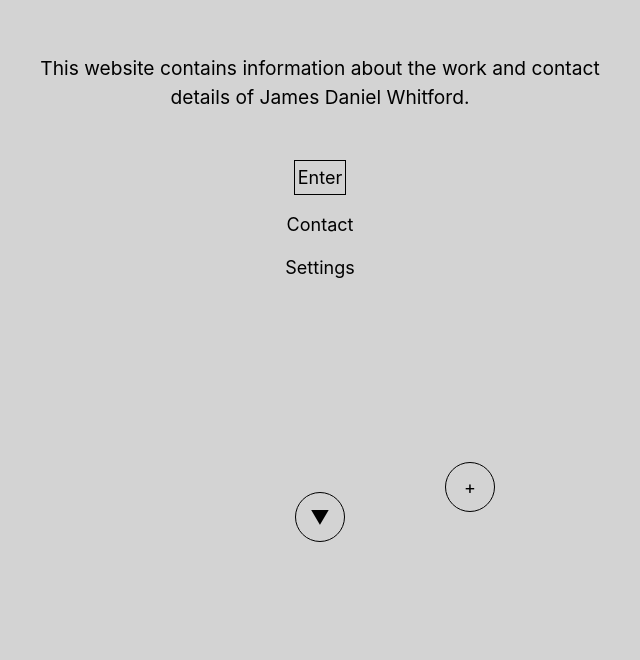
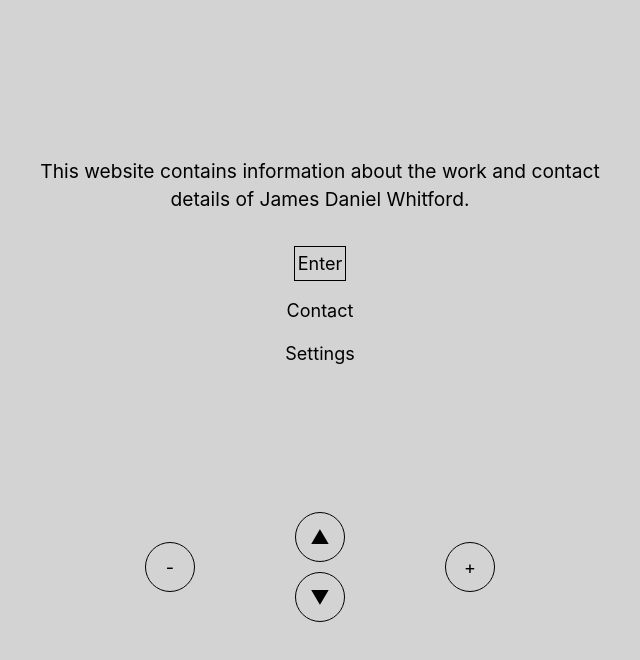
Before and after one commit to jamesdanielwhitford/portfolio, a React (Vite) app: page / in a window 1280 px wide. Shown: the part 138-798 px from the top of the page, without its empty margins (320-960 px from the left). Built offline with nearby package versions, Linux system fonts and the light colour scheme; no server answers.

Commit message:
Great pretty good styling

```diff
--- a/src/App.css
+++ b/src/App.css
@@ -10,14 +10,14 @@
   align-items: center;
   justify-content: center;
   position: fixed;
-  bottom: 15%;
+  bottom: 5%; /* Adjusted to move up the screen */
   left: 50%;
   transform: translateX(-50%);
 }
 
 .arrow-buttons button {
-  width: 40px;
-  height: 40px;
+  width: 50px;
+  height: 50px;
   display: flex;
   justify-content: center;
   align-items: center;
@@ -33,8 +33,8 @@
 }
 
 .plus-button, .minus-button {
-  width: 40px;
-  height: 40px;
+  width: 50px;
+  height: 50px;
   display: flex;
   justify-content: center;
   align-items: center;
@@ -46,9 +46,9 @@
 }
 
 .plus-button {
-  margin-left: 100px;
+  margin-left: 100px; /* Adjust for spacing to the right */
 }
 
 .minus-button {
-  margin-right: 100px;
+  margin-right: 100px; /* Adjust for spacing to the left */
 }
--- a/src/components/Contact.jsx
+++ b/src/components/Contact.jsx
@@ -1,75 +1,56 @@
-import React from 'react';
+import React, { useState } from 'react';
 import { useNavigate } from 'react-router-dom';
+import '../App.css';
 
-const ContactPage = () => {
+function ContactPage() {
+  const [selectedOption, setSelectedOption] = useState(0);
+  const menuOptions = ['james.whitford0@gmail.com'];
   const navigate = useNavigate();
-  const [selectedOption, setSelectedOption] = React.useState(0);
-  const options = ["Email: james.whitford0@gmail.com"];
 
   const handleKeyDown = (event) => {
-    if (event.key === "ArrowDown") {
-      setSelectedOption((prevOption) => (prevOption + 1) % options.length);
-    } else if (event.key === "ArrowUp") {
-      setSelectedOption((prevOption) => (prevOption - 1 + options.length) % options.length);
-    } else if (event.key === "Enter") {
-      handleOptionSelect();
+    if (event.key === 'ArrowDown') {
+      setSelectedOption((prevOption) => (prevOption + 1) % menuOptions.length);
+    } else if (event.key === 'ArrowUp') {
+      setSelectedOption((prevOption) => (prevOption - 1 + menuOptions.length) % menuOptions.length);
+    } else if (event.key === 'Enter') {
+      window.location.href = `mailto:${menuOptions[selectedOption]}`;
     }
   };
 
-  const handleOptionSelect = () => {
-    const selected = options[selectedOption];
-    if (selected === "Email: james.whitford0@gmail.com") {
-      window.location.href = "mailto:james.whitford0@gmail.com";
-    }
-  };
-
-  React.useEffect(() => {
-    window.addEventListener("keydown", handleKeyDown);
-    return () => {
-      window.removeEventListener("keydown", handleKeyDown);
-    };
-  }, []);
-
-  const isTopMostItem = selectedOption === 0;
-  const isBottomMostItem = selectedOption === options.length - 1;
-
   return (
-    <div className="flex-col h-screen bg-gray-200 text-center">
+    <div onKeyDown={handleKeyDown} tabIndex="0" className="flex-col items-center justify-center h-screen">
+      <h1 className="text-center mb-8">Contact James Daniel Whitford through email:</h1>
       <div className="space-y-4">
-        <h1 className="mb-12 mt-48">Contact</h1>
-        {options.map((option, index) => (
+        {menuOptions.map((option, index) => (
           <div
-            key={option}
-            className={`${
-              index === selectedOption ? "selected" : ""
-            }`}
+            key={index}
+            className={`text-center ${selectedOption === index ? 'selected' : ''}`}
+            onClick={() => window.location.href = `mailto:${option}`}
           >
             {option}
           </div>
         ))}
       </div>
       <div className="horizontal-buttons">
-        <button className="minus-button" style={{ visibility: navigate ? 'visible' : 'hidden' }} onClick={() => navigate(-1)}>-</button>
+        <button className="minus-button hidden" onClick={() => navigate('/')}>-</button>
         <div className="arrow-buttons">
           <button
-            className="up-button"
-            style={{ visibility: isTopMostItem ? 'hidden' : 'visible' }}
-            onClick={() => setSelectedOption((prevOption) => (prevOption - 1 + options.length) % options.length)}
+            onClick={() => setSelectedOption((prevOption) => (prevOption - 1 + menuOptions.length) % menuOptions.length)}
+            disabled={selectedOption === 0}
           >
             ▲
           </button>
           <button
-            className="down-button"
-            style={{ visibility: isBottomMostItem ? 'hidden' : 'visible' }}
-            onClick={() => setSelectedOption((prevOption) => (prevOption + 1) % options.length)}
+            onClick={() => setSelectedOption((prevOption) => (prevOption + 1) % menuOptions.length)}
+            disabled={selectedOption === menuOptions.length - 1}
           >
             ▼
           </button>
         </div>
-        <button className="plus-button" onClick={handleOptionSelect}>+</button>
+        <button className="plus-button" onClick={() => window.location.href = `mailto:${menuOptions[selectedOption]}`}>+</button>
       </div>
     </div>
   );
-};
+}
 
 export default ContactPage;
--- a/src/components/LandingPage.jsx
+++ b/src/components/LandingPage.jsx
@@ -1,79 +1,70 @@
-import React from 'react';
+import React, { useState } from 'react';
 import { useNavigate } from 'react-router-dom';
+import '../App.css';
 
-const LandingPage = () => {
+function LandingPage() {
+  const [selectedOption, setSelectedOption] = useState(0);
+  const menuOptions = ['Enter', 'Contact', 'Settings'];
   const navigate = useNavigate();
-  const [selectedOption, setSelectedOption] = React.useState(0);
-  const options = ["Enter", "Contact", "Settings"];
 
   const handleKeyDown = (event) => {
-    if (event.key === "ArrowDown") {
-      setSelectedOption((prevOption) => (prevOption + 1) % options.length);
-    } else if (event.key === "ArrowUp") {
-      setSelectedOption((prevOption) => (prevOption - 1 + options.length) % options.length);
-    } else if (event.key === "Enter") {
-      handleOptionSelect();
+    if (event.key === 'ArrowDown') {
+      setSelectedOption((prevOption) => (prevOption + 1) % menuOptions.length);
+    } else if (event.key === 'ArrowUp') {
+      setSelectedOption((prevOption) => (prevOption - 1 + menuOptions.length) % menuOptions.length);
+    } else if (event.key === 'Enter') {
+      handleSelectOption();
     }
   };
 
-  const handleOptionSelect = () => {
-    const selected = options[selectedOption];
-    if (selected === "Enter") {
-      navigate("/enter");
-    } else if (selected === "Contact") {
-      navigate("/contact");
-    } else if (selected === "Settings") {
-      navigate("/settings");
+  const handleSelectOption = () => {
+    const option = menuOptions[selectedOption];
+    if (option === 'Enter') {
+      // Implement your enter functionality here
+    } else if (option === 'Contact') {
+      navigate('/contact');
+    } else if (option === 'Settings') {
+      navigate('/settings');
     }
   };
 
-  React.useEffect(() => {
-    window.addEventListener("keydown", handleKeyDown);
-    return () => {
-      window.removeEventListener("keydown", handleKeyDown);
-    };
-  }, []);
-
-  const isTopMostItem = selectedOption === 0;
-  const isBottomMostItem = selectedOption === options.length - 1;
-
   return (
-    <div className="flex-col h-screen bg-gray-200 text-center">
+    <div onKeyDown={handleKeyDown} tabIndex="0" className="flex-col items-center justify-center h-screen">
+      <h1 className="text-center mb-8">This website contains information about the work and contact details of James Daniel Whitford.</h1>
       <div className="space-y-4">
-        <h1 className="mb-12 mt-48">This website contains information about the work and contact details of James Daniel Whitford.</h1>
-        {options.map((option, index) => (
+        {menuOptions.map((option, index) => (
           <div
-            key={option}
-            className={`${
-              index === selectedOption ? "selected" : ""
-            }`}
+            key={index}
+            className={`text-center ${selectedOption === index ? 'selected' : ''}`}
+            onClick={() => {
+              setSelectedOption(index);
+              handleSelectOption();
+            }}
           >
             {option}
           </div>
         ))}
       </div>
       <div className="horizontal-buttons">
-        <button className="minus-button" style={{ visibility: 'hidden' }}>-</button>
+        <button className="minus-button hidden">-</button>
         <div className="arrow-buttons">
           <button
-            className="up-button"
-            style={{ visibility: isTopMostItem ? 'hidden' : 'visible' }}
-            onClick={() => setSelectedOption((prevOption) => (prevOption - 1 + options.length) % options.length)}
+            onClick={() => setSelectedOption((prevOption) => (prevOption - 1 + menuOptions.length) % menuOptions.length)}
+            disabled={selectedOption === 0}
           >
             ▲
           </button>
           <button
-            className="down-button"
-            style={{ visibility: isBottomMostItem ? 'hidden' : 'visible' }}
-            onClick={() => setSelectedOption((prevOption) => (prevOption + 1) % options.length)}
+            onClick={() => setSelectedOption((prevOption) => (prevOption + 1) % menuOptions.length)}
+            disabled={selectedOption === menuOptions.length - 1}
           >
             ▼
           </button>
         </div>
-        <button className="plus-button" onClick={handleOptionSelect}>+</button>
+        <button className="plus-button" onClick={handleSelectOption}>+</button>
       </div>
     </div>
   );
-};
+}
 
 export default LandingPage;
--- a/src/components/Settings.jsx
+++ b/src/components/Settings.jsx
@@ -1,73 +1,72 @@
-import React from 'react';
+import React, { useState } from 'react';
 import { useNavigate } from 'react-router-dom';
+import '../App.css';
 
-const SettingsPage = () => {
+function SettingsPage() {
+  const [selectedOption, setSelectedOption] = useState(0);
+  const menuOptions = ['Language', 'Controls', 'Filters', 'Style'];
   const navigate = useNavigate();
-  const [selectedOption, setSelectedOption] = React.useState(0);
-  const options = ["Language", "Controls", "Filters", "Style"];
 
   const handleKeyDown = (event) => {
-    if (event.key === "ArrowDown") {
-      setSelectedOption((prevOption) => (prevOption + 1) % options.length);
-    } else if (event.key === "ArrowUp") {
-      setSelectedOption((prevOption) => (prevOption - 1 + options.length) % options.length);
-    } else if (event.key === "Enter") {
-      handleOptionSelect();
+    if (event.key === 'ArrowDown') {
+      setSelectedOption((prevOption) => (prevOption + 1) % menuOptions.length);
+    } else if (event.key === 'ArrowUp') {
+      setSelectedOption((prevOption) => (prevOption - 1 + menuOptions.length) % menuOptions.length);
+    } else if (event.key === 'Enter') {
+      handleSelectOption();
     }
   };
 
-  const handleOptionSelect = () => {
-    const selected = options[selectedOption];
-    // Implement navigation or actions for each option here
+  const handleSelectOption = () => {
+    const option = menuOptions[selectedOption];
+    if (option === 'Language') {
+      // Implement language settings functionality here
+    } else if (option === 'Controls') {
+      // Implement controls settings functionality here
+    } else if (option === 'Filters') {
+      // Implement filters settings functionality here
+    } else if (option === 'Style') {
+      // Implement style settings functionality here
+    }
   };
 
-  React.useEffect(() => {
-    window.addEventListener("keydown", handleKeyDown);
-    return () => {
-      window.removeEventListener("keydown", handleKeyDown);
-    };
-  }, []);
-
-  const isTopMostItem = selectedOption === 0;
-  const isBottomMostItem = selectedOption === options.length - 1;
-
   return (
-    <div className="flex-col h-screen bg-gray-200 text-center">
+    <div onKeyDown={handleKeyDown} tabIndex="0" className="flex-col items-center justify-center h-screen">
+      <h1 className="text-center mb-8">Settings</h1>
       <div className="space-y-4">
-        <h1 className="mb-12 mt-48">Settings</h1>
-        {options.map((option, index) => (
+        {menuOptions.map((option, index) => (
           <div
-            key={option}
-            className={`${
-              index === selectedOption ? "selected" : ""
-            }`}
+            key={index}
+            className={`text-center ${selectedOption === index ? 'selected' : ''}`}
+            onClick={() => {
+              setSelectedOption(index);
+              handleSelectOption();
+            }}
           >
             {option}
           </div>
         ))}
       </div>
       <div className="horizontal-buttons">
-        <button className="minus-button" onClick={() => navigate(-1)}>-</button>
+        <button className="minus-button" onClick={() => navigate('/')}>-</button>
         <div className="arrow-buttons">
           <button
-            className="up-button"
-            style={{ visibility: isTopMostItem ? 'hidden' : 'visible' }}
-            onClick={() => setSelectedOption((prevOption) => (prevOption - 1 + options.length) % options.length)}
+            onClick={() => setSelectedOption((prevOption) => (prevOption - 1 + menuOptions.length) % menuOptions.length)}
+            disabled={selectedOption === 0}
           >
             ▲
           </button>
           <button
-            className="down-button"
-            style={{ visibility: isBottomMostItem ? 'hidden' : 'visible' }}
-            onClick={() => setSelectedOption((prevOption) => (prevOption + 1) % options.length)}
+            onClick={() => setSelectedOption((prevOption) => (prevOption + 1) % menuOptions.length)}
+            disabled={selectedOption === menuOptions.length - 1}
           >
             ▼
           </button>
         </div>
-        <button className="plus-button" onClick={handleOptionSelect}>+</button>
+        <button className="plus-button" onClick={handleSelectOption}>+</button>
       </div>
     </div>
   );
-};
+}
 
 export default SettingsPage;
--- a/src/index.css
+++ b/src/index.css
@@ -85,7 +85,7 @@ h1 {
   align-items: center;
   justify-content: center;
   position: fixed;
-  bottom: 15%;
+  bottom: 5%; /* Adjusted to move up the screen */
   left: 50%;
   transform: translateX(-50%);
 }
@@ -121,11 +121,11 @@ h1 {
 }
 
 .plus-button {
-  margin-left: 100px;
+  margin-left: 100px; /* Adjust for spacing to the right */
 }
 
 .minus-button {
-  margin-right: 100px;
+  margin-right: 100px; /* Adjust for spacing to the left */
 }
 
 @media (prefers-color-scheme: light) {
```
